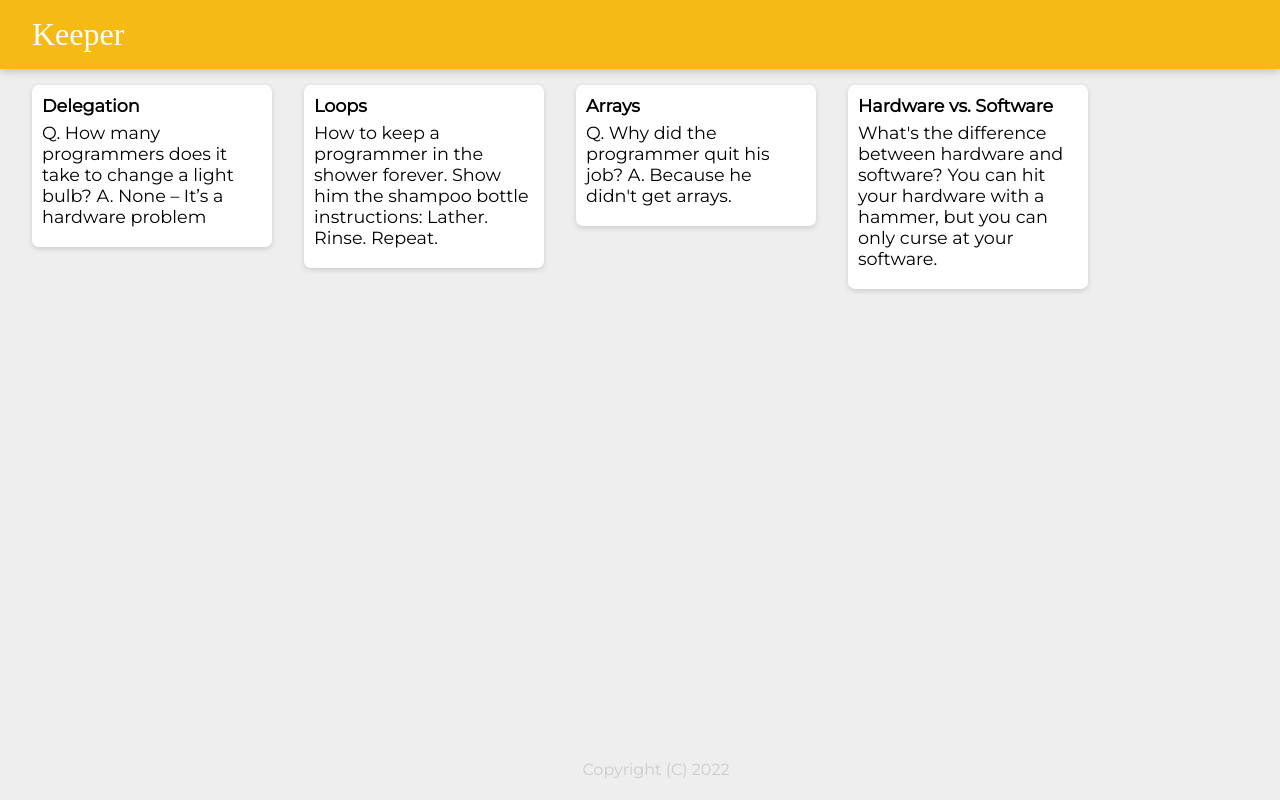
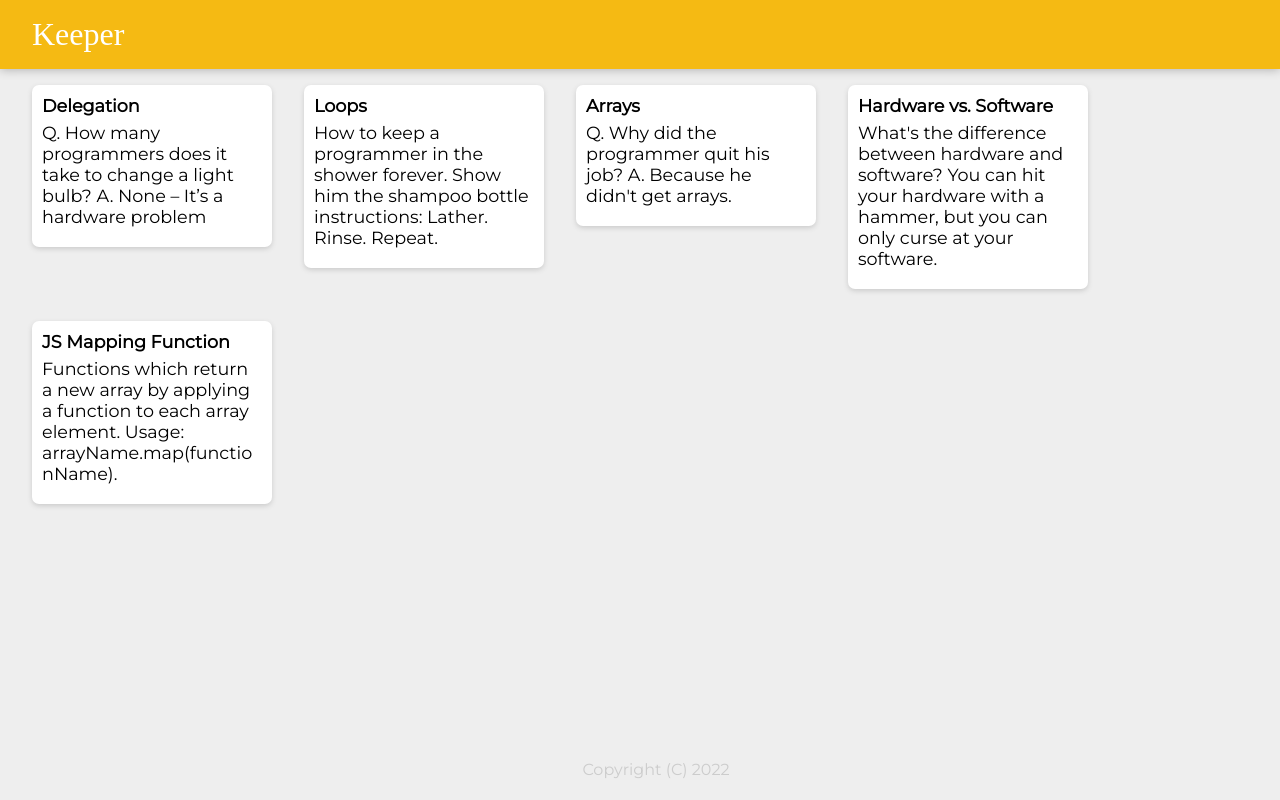
Before and after one commit to purvapawar09/keeper-app, a React (Create React App) app: page / in a window 1280 px wide. Built offline with nearby package versions, Linux system fonts and the light colour scheme; a web font is replaced by a local one.

Commit message:
added a note

```diff
--- a/src/notes.js
+++ b/src/notes.js
@@ -22,6 +22,11 @@ const notes = [
       title: "Hardware vs. Software",
       content:
         "What's the difference between hardware and software? You can hit your hardware with a hammer, but you can only curse at your software."
+    },
+    {
+        key: 5,
+        title: "JS Mapping Function",
+        content: "Functions which return a new array by applying a function to each array element. Usage: arrayName.map(functionName)."
     }
   ];
 
```
